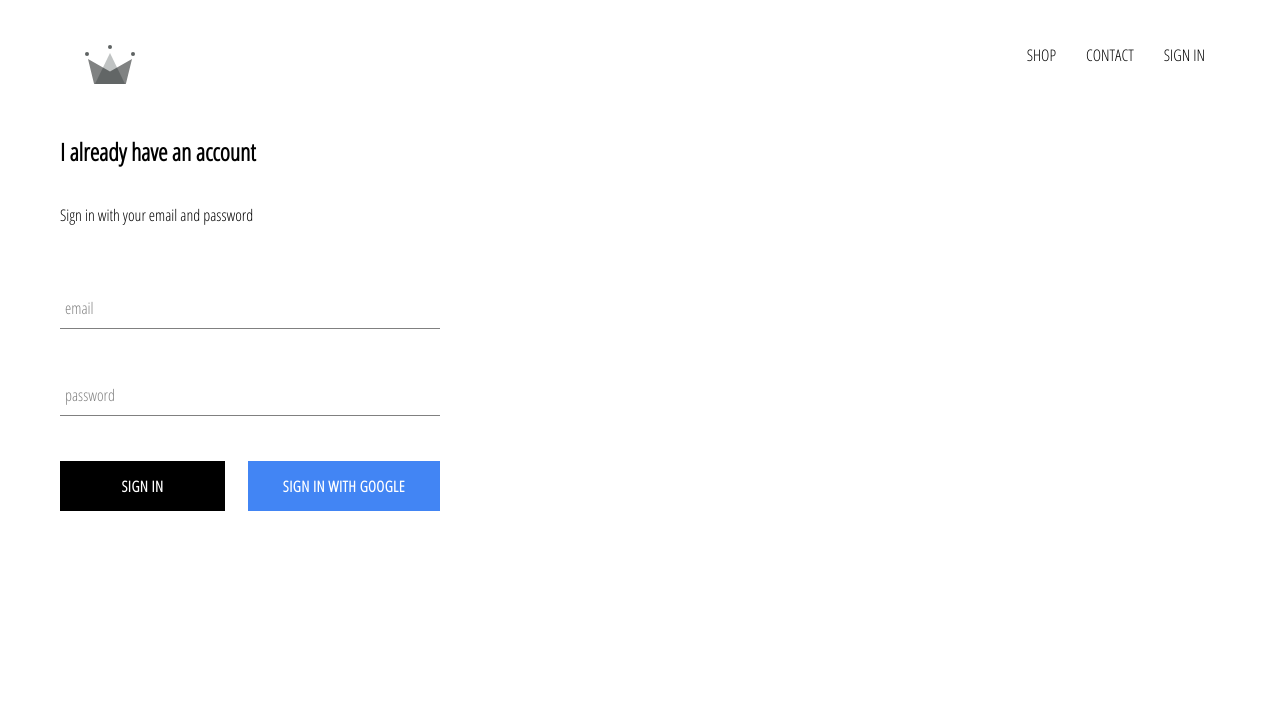
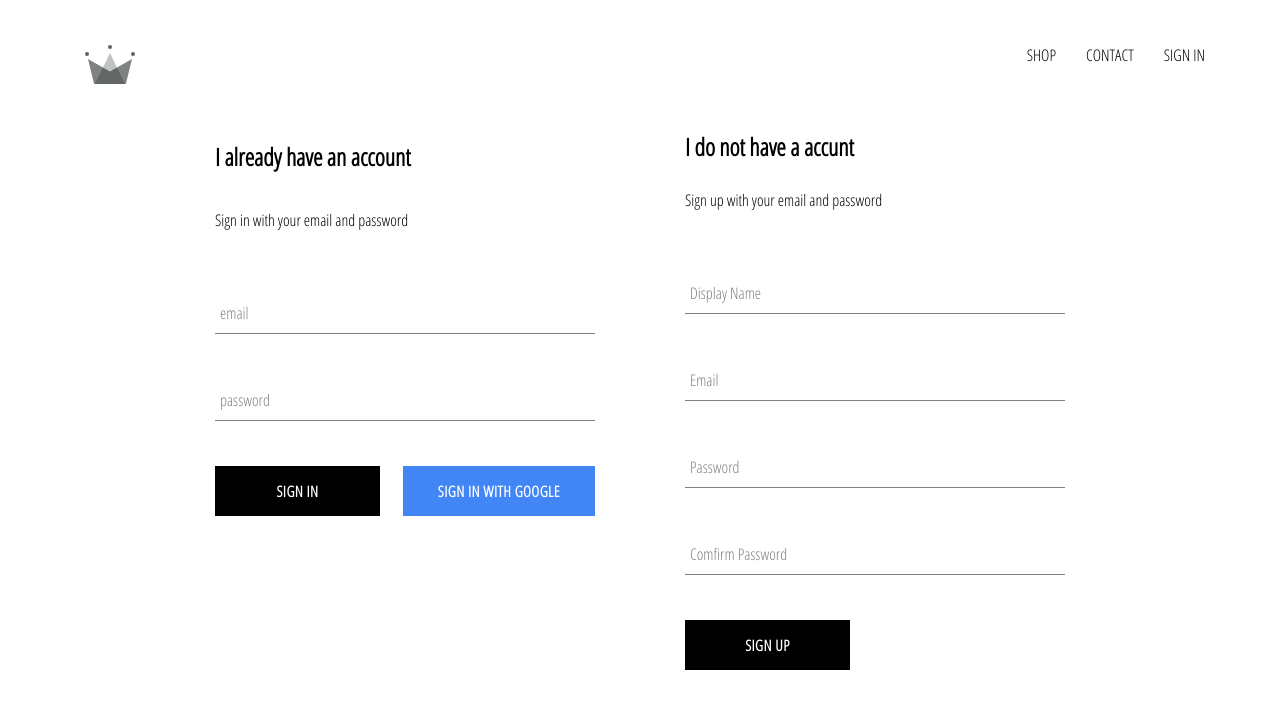
Before and after one commit to 3randy9/ec-app, a React (Create React App) app: page /signin in a window 1280 px wide. Shown: the top 708 px of the page. Built offline with nearby package versions, Linux system fonts and the light colour scheme; no server answers.

Commit message:
feat: sign up firebase component

```diff
--- a/src/App.tsx
+++ b/src/App.tsx
@@ -40,6 +40,7 @@ class App extends React.Component {
       });
       this.setState({ currentUser: userAuth });
     });
+    console.log(this.state);
   }
 
   componentWillUnmount() {
--- a/src/components/form-input/form-input.component.tsx
+++ b/src/components/form-input/form-input.component.tsx
@@ -5,8 +5,9 @@ type Props = {
   handleChange: (e: React.ChangeEvent<HTMLInputElement>) => void;
   label: string;
   value: string;
-  type: string;
+  type: 'text' | 'email' | 'password';
   id: string;
+  name?: string;
   required?: boolean;
 };
 
--- /dev/null
+++ b/src/components/sign-up/sign-up.component.tsx
@@ -0,0 +1,112 @@
+import * as React from 'react';
+import FormInput from '../form-input/form-input.component';
+import CustomButton from '../custom-button/custom-button.component';
+import { auth, createUserProfileDocument } from '../../firebase/firebase.utils';
+import './sign-up.styles.scss';
+
+interface State {
+  displayName: string;
+  email: string;
+  password: string;
+  confirmPassword: string;
+}
+
+class SignUp extends React.Component {
+  state: State;
+  constructor(props: any) {
+    super(props);
+
+    this.state = {
+      displayName: '',
+      email: '',
+      password: '',
+      confirmPassword: ''
+    };
+  }
+
+  handleSubmit = async (event: React.MouseEvent<EventTarget>) => {
+    event.preventDefault();
+    const { displayName, email, password, confirmPassword } = this.state;
+
+    if (password !== confirmPassword) {
+      alert("passwords don't match");
+    }
+
+    try {
+      const { user } = await auth.createUserWithEmailAndPassword(
+        email,
+        password
+      );
+      if (user === null) return;
+
+      await createUserProfileDocument(user, { displayName });
+      this.setState({
+        displayName: '',
+        email: '',
+        password: '',
+        confirmPassword: ''
+      });
+    } catch (error) {
+      console.error(error);
+    }
+  };
+
+  handleChange = (event: React.ChangeEvent<HTMLInputElement>) => {
+    const { name, value } = event.target;
+
+    this.setState({ [name]: value });
+  };
+
+  render() {
+    const { displayName, email, password, confirmPassword } = this.state;
+    return (
+      <section className="sign-up">
+        <h2 className="title">I do not have a accunt</h2>
+        <p>Sign up with your email and password</p>
+        <form className="sign-up-form">
+          <FormInput
+            id="displayName"
+            type="text"
+            name="displayName"
+            value={displayName}
+            handleChange={this.handleChange}
+            label="Display Name"
+            required
+          />
+          <FormInput
+            id="email2"
+            type="email"
+            name="email"
+            value={email}
+            handleChange={this.handleChange}
+            label="Email"
+            required
+          />
+          <FormInput
+            id="password2"
+            type="password"
+            name="password"
+            value={password}
+            handleChange={this.handleChange}
+            label="Password"
+            required
+          />
+          <FormInput
+            id="confirmPassword"
+            type="password"
+            name="confirmPassword"
+            value={confirmPassword}
+            handleChange={this.handleChange}
+            label="Comfirm Password"
+            required
+          />
+          <CustomButton type="submit" onClick={this.handleSubmit}>
+            Sign Up
+          </CustomButton>
+        </form>
+      </section>
+    );
+  }
+}
+
+export default SignUp;
--- /dev/null
+++ b/src/components/sign-up/sign-up.styles.scss
@@ -0,0 +1,9 @@
+.sign-up {
+  display: flex;
+  flex-direction: column;
+  width: 380px;
+
+  .title {
+    margin: 10px 0;
+  }
+}
--- a/src/pages/sign-in-and-sign-up/sign-in-and-sign-up.component.tsx
+++ b/src/pages/sign-in-and-sign-up/sign-in-and-sign-up.component.tsx
@@ -1,10 +1,12 @@
 import * as React from 'react';
 import './sign-in-and-sign-up.styles.scss';
 import Signin from '../../components/sign-in/sign-in.component';
+import SignUp from '../../components/sign-up/sign-up.component'
 
 const SignInAndSignUpPage = () => (
   <div className="sign-in-and-sign-up">
     <Signin />
+    <SignUp />
   </div>
 );
 
--- a/src/pages/sign-in-and-sign-up/sign-in-and-sign-up.styles.scss
+++ b/src/pages/sign-in-and-sign-up/sign-in-and-sign-up.styles.scss
@@ -0,0 +1,6 @@
+.sign-in-and-sign-up {
+  display: flex;
+  justify-content: space-between;
+  width: 850px;
+  margin: 30px auto;
+}
```
